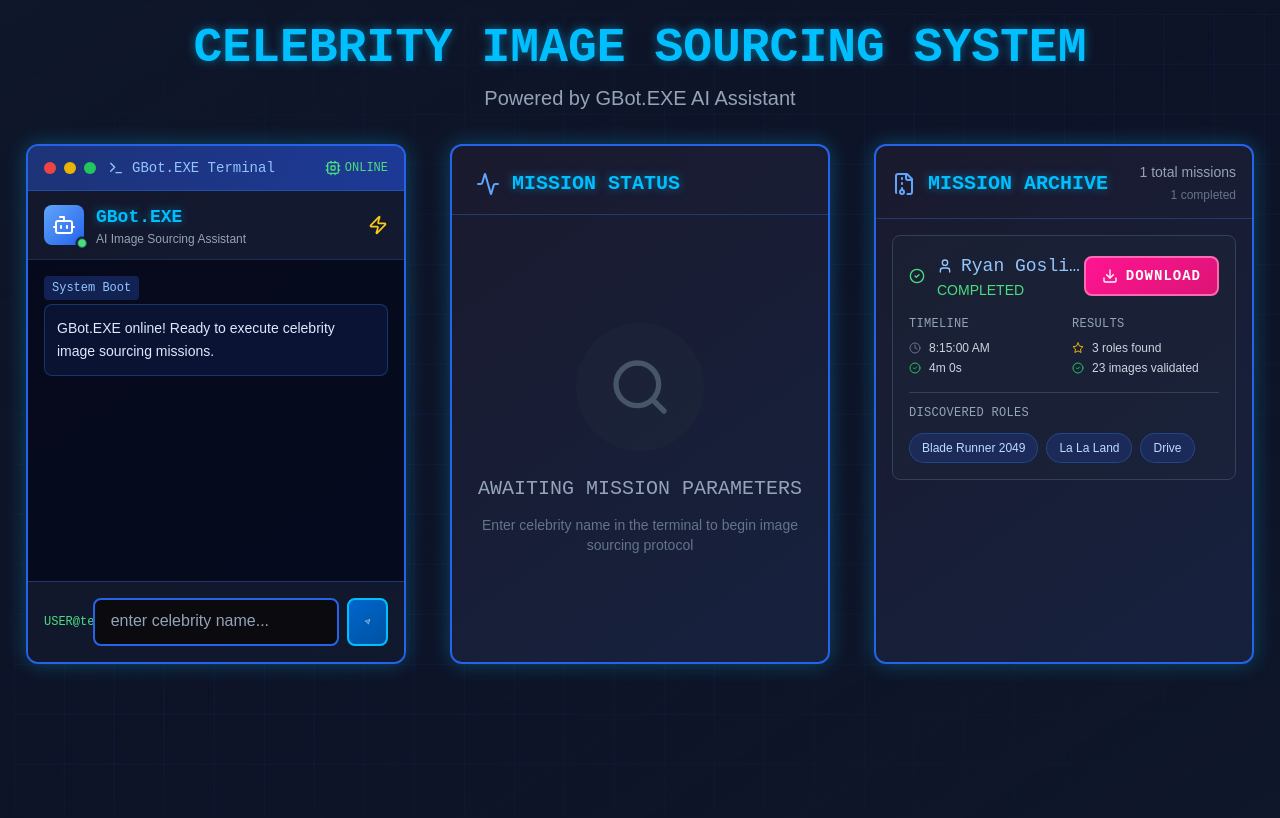
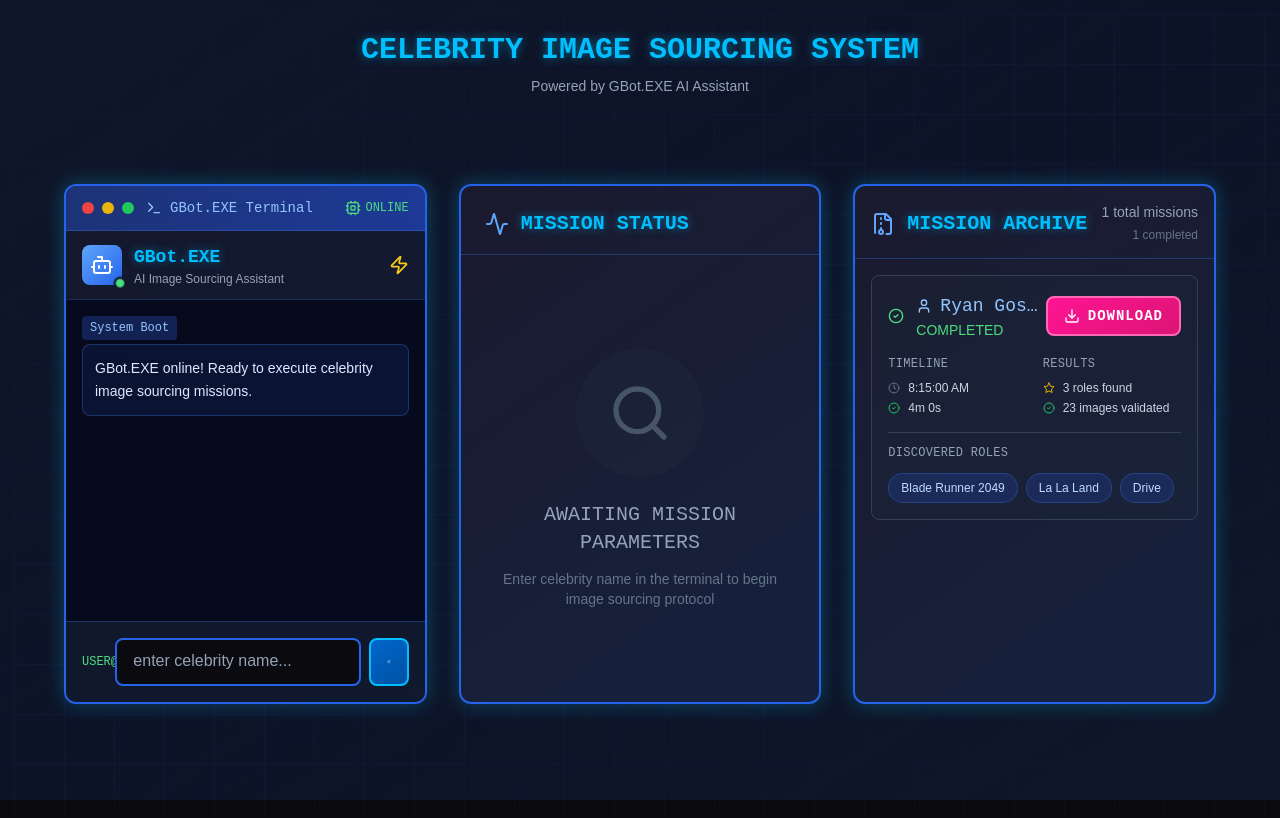
Before and after one commit to Esilos92/print-prep-node, a Next.js app in the folder dashboard/: page / in a window 1280 px wide. Built offline with nearby package versions, Linux system fonts and the light colour scheme.

Commit message:
Update page.tsx

```diff
--- a/dashboard/src/app/page.tsx
+++ b/dashboard/src/app/page.tsx
@@ -103,34 +103,35 @@ export default function Dashboard() {
   };
 
   return (
-    <div className="min-h-screen bg-gradient-to-br from-slate-900 via-blue-900/20 to-slate-900 relative">
+    <div className="h-screen bg-gradient-to-br from-slate-900 via-blue-900/20 to-slate-900 relative overflow-hidden">
       {/* Animated background grid */}
       <div className="cyber-grid"></div>
 
-      {/* Main Container - Centered Layout */}
-      <div className="min-h-screen flex flex-col items-center justify-center px-4 py-6 relative z-10">
-        {/* Header */}
+      {/* Main Container - Perfect Center with No Dead Space */}
+      <div className="h-full flex flex-col items-center justify-center p-8 relative z-10">
+        {/* Header - Compact */}
         <motion.div
-          initial={{ opacity: 0, y: -30 }}
+          initial={{ opacity: 0, y: -20 }}
           animate={{ opacity: 1, y: 0 }}
-          className="text-center mb-8"
+          className="text-center mb-6 flex-shrink-0"
         >
-          <h1 className="text-4xl md:text-5xl font-cyber font-bold text-glow-blue mb-3">
+          <h1 className="text-3xl font-cyber font-bold text-glow-blue mb-2">
             CELEBRITY IMAGE SOURCING SYSTEM
           </h1>
-          <p className="text-lg md:text-xl text-slate-400 font-ui">
+          <p className="text-sm text-slate-400 font-ui">
             Powered by GBot.EXE AI Assistant
           </p>
         </motion.div>
 
-        {/* Dashboard Grid - 3 Columns Centered */}
-        <div className="w-full max-w-[1320px] grid grid-cols-1 lg:grid-cols-3 gap-6 h-[650px]">
+        {/* Dashboard Grid - Centered 3 Columns with Spacing */}
+        <div className="flex-1 flex items-center justify-center max-w-6xl w-full">
+          <div className="grid grid-cols-1 lg:grid-cols-3 gap-8 w-full h-full max-h-[520px]">
             {/* Left Column - GBot Chat Terminal */}
             <motion.div
               initial={{ opacity: 0, x: -20 }}
               animate={{ opacity: 1, x: 0 }}
               transition={{ delay: 0.1 }}
-            className="w-full"
+              className="flex items-center justify-center"
             >
               <GBotInterface
                 currentJob={currentJob}
@@ -145,7 +146,7 @@ export default function Dashboard() {
               initial={{ opacity: 0, y: 20 }}
               animate={{ opacity: 1, y: 0 }}
               transition={{ delay: 0.2 }}
-            className="w-full"
+              className="flex items-center justify-center"
             >
               <ProgressDisplay currentJob={currentJob} />
             </motion.div>
@@ -155,12 +156,13 @@ export default function Dashboard() {
               initial={{ opacity: 0, x: 20 }}
               animate={{ opacity: 1, x: 0 }}
               transition={{ delay: 0.3 }}
-            className="w-full"
+              className="flex items-center justify-center"
             >
               <JobHistory jobs={jobHistory} />
             </motion.div>
           </div>
         </div>
       </div>
+    </div>
   );
 }
```
Lines whose indentation alone changed are shown as unchanged.
